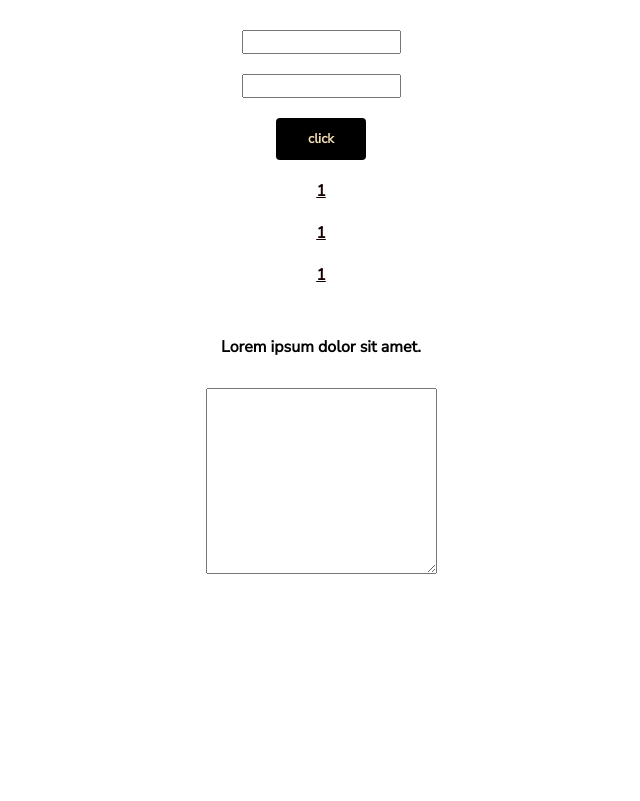
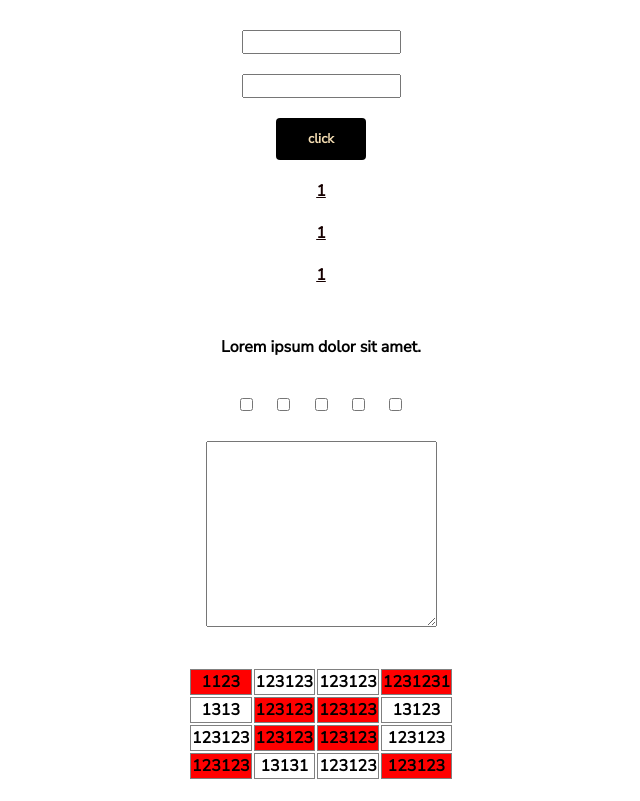
Before and after one commit to markkunitski/JSPractice_497problems_Algorithms_OOP, a plain HTML site: page index.html in a window 1280 px wide. Both pictures are taken after a click on the button "click". Shown: the whole page, without its empty margins (319-959 px from the left). Drawn offline with Linux system fonts and the light colour scheme.

Commit message:
31.07 working day
More problems solved

```diff
--- a/index.html
+++ b/index.html
@@ -181,7 +181,13 @@
         <p id="p2"></p>
         <p id="p3"></p>
       </div>
-
+      <div id="checkboxes">
+        <input type="checkbox" />
+        <input type="checkbox" />
+        <input type="checkbox" />
+        <input type="checkbox" />
+        <input type="checkbox" />
+      </div>
 
       <!-- <div class="" id="div">
         <button id="closure" style="margin: 0; padding: 10px; border-radius: 0">X</button>
@@ -201,8 +207,31 @@
       </div>
     </div>
     <table style="margin: auto;" id="table">
-
+     <tr>
+      <th>1123</th>
+      <th>123123</th>
+      <th>123123</th>
+      <th>1231231</th>
+     </tr>
+     <tr>
+      <th>1313</th>
+      <th>123123</th>
+      <th>123123</th>
+      <th>13123</th>
+     </tr>
+     <tr>
+      <th>123123</th>
+      <th>123123</th>
+      <th>123123</th>
+      <th>123123</th>
+     </tr>
+     <tr>
+      <th>123123</th>
+      <th>13131</th>
+      <th>123123</th>
+      <th>123123</th>
+     </tr>
     </table>
-    <script type="module" src="./scripts/9/9-5.js"></script>
+    <script type="module" src="./scripts/9/9-7.js"></script>
   </body>
 </html>
--- /dev/null
+++ b/scripts/9/9-7.js
@@ -0,0 +1,53 @@
+import * as selectors from "../../selectors.js";
+import pop from "../../selectors.js";
+1;
+// selectors.table.addEventListener("click", function (e) {
+//     let parentNode = e.target.parentNode
+//     parentNode.style.background = 'red'
+// });
+2;
+// selectors.table.addEventListener("click", function (e) {
+//   let rows = document.querySelectorAll("#table tr");
+//   let curr = e.target;
+//   let parent = curr.parentNode;
+//   let children = parent.children;
+//   let index = [...children].indexOf(curr);
+//   rows.forEach((row) => {
+//     let children = [...row.children]
+//     children[index].style.background = 'wheat';
+//   });
+// });
+3;
+// selectors.table.addEventListener('click', function (e) {
+//     let parentNode = e.target.parentNode
+//     parentNode.remove()
+// })
+4;
+// selectors.table.addEventListener("click", function (e) {
+//   let curr = e.target;
+//   let parent = curr.parentNode;
+//   let index = [...parent.children].indexOf(curr);
+//   console.log(index);
+//   let cellsToRemove = document.querySelectorAll(
+//     `#table tr th:nth-child(${index + 1})`
+//   );
+//   cellsToRemove.forEach((cell) => cell.remove());
+// });
+
+5;
+selectors.btn.addEventListener("click", function () {
+  let table = selectors.table;
+  let rows = document.querySelectorAll("table tr");
+  for (let i = 0; i < rows.length; i++) {
+    let children = rows[i].children;
+    if (!children[i]) break;
+    children[i].style.background = "red";
+  }
+  for (let j = 0; j < rows.length; j++) {
+    let children = rows[j].children;
+    if (!children[j]) break;
+    children[children.length - 1 - j].style.background = "red";
+  }
+});
+6;
+// selectors.btn.addEventListener('click', function () {})
--- a/scripts/9/sceleton.js
+++ b/scripts/9/sceleton.js
@@ -1,7 +1,7 @@
 import * as selectors from '../../selectors.js'
 import pop from '../../selectors.js';
 1;
-btn.addEventListener("click", function () {
+selectors.btn.addEventListener("click", function () {
 
 });
 2;
```
Also changed, not shown: scripts/9/9-5.js (+16 -2 lines), scripts/9/9-6.js (added, +84 -0 lines).
